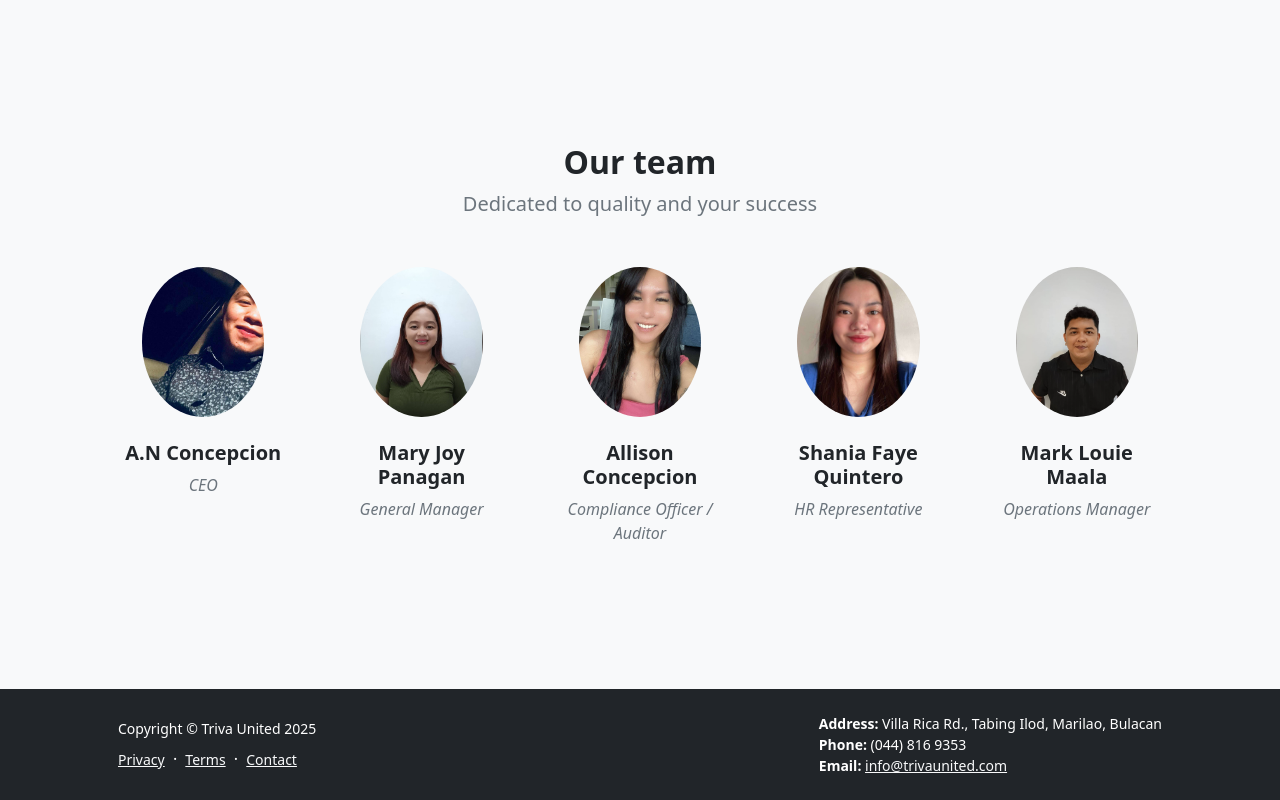
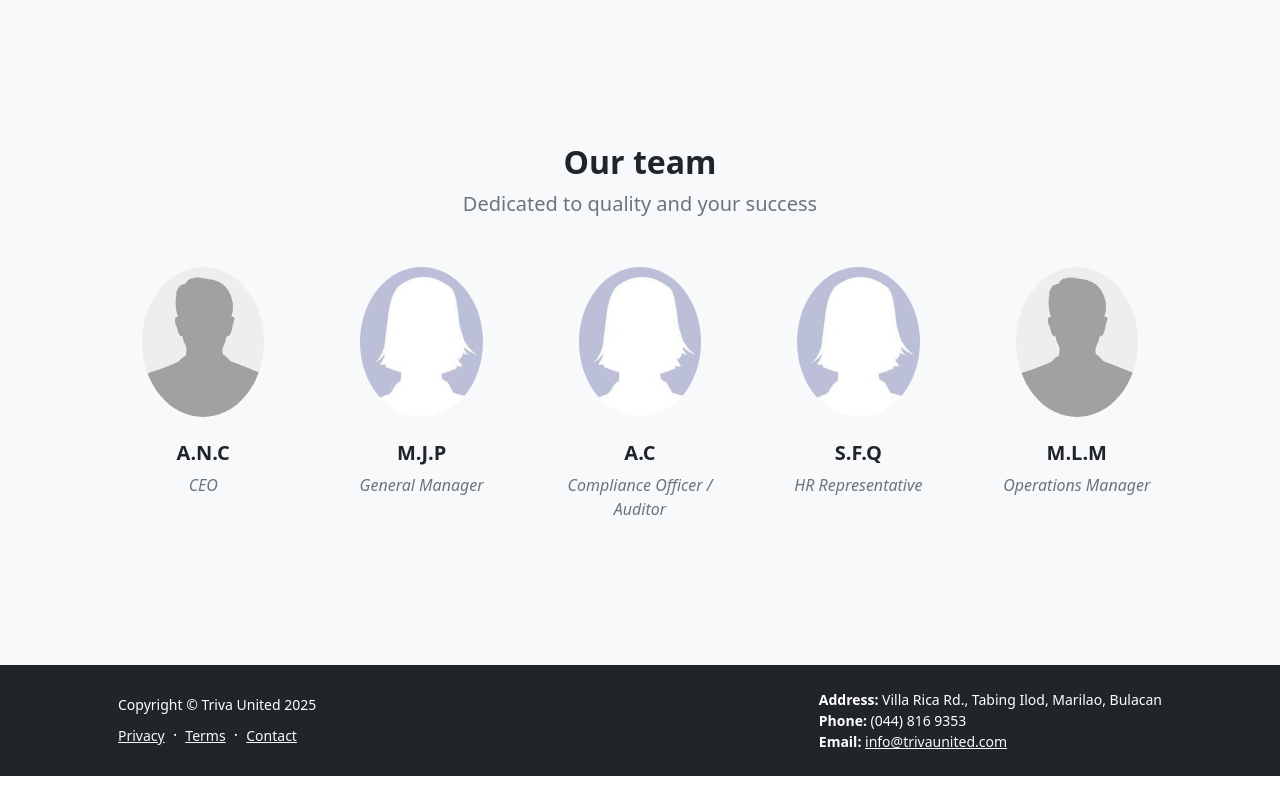
Before and after one commit to lancer1021/TrivaUnited, a plain HTML site: page index.html in a window 1280 px wide. Shown: the part 3417-4217 px from the top of the page. After the commit the page ends 4193 px from the top, so only its background shows below. Drawn offline with nearby package versions, Linux system fonts and the light colour scheme.

Commit message:
Add files via upload

```diff
--- a/index.html
+++ b/index.html
@@ -410,8 +410,8 @@
                     <div class="text-center">
                         <img class="img-fluid rounded-circle mb-4 px-4 img-hover-animate team-img"
                             style="height: 150px; width: 250px; object-fit: cover; object-position: center top;"
-                            src="assets/an.jpg" alt="..." />
-                        <h5 class="fw-bolder">A.N Concepcion</h5>
+                            src="assets/boy.png" alt="..." />
+                        <h5 class="fw-bolder">A.N.C</h5>
                         <div class="fst-italic text-muted">CEO</div>
                     </div>
                 </div>
@@ -419,8 +419,8 @@
                     <div class="text-center">
                         <img class="img-fluid rounded-circle mb-4 px-4 img-hover-animate team-img"
                             style="height: 150px; width: 250px; object-fit: cover; object-position: center;"
-                            src="assets/mary.PNG" alt="..." />
-                        <h5 class="fw-bolder">Mary Joy Panagan</h5>
+                            src="assets/girl.jpg" alt="..." />
+                        <h5 class="fw-bolder">M.J.P</h5>
                         <div class="fst-italic text-muted">General Manager</div>
                     </div>
                 </div>
@@ -428,8 +428,8 @@
                     <div class="text-center">
                         <img class="img-fluid rounded-circle mb-4 px-4 img-hover-animate team-img"
                             style="height: 150px; width: 250px; object-fit: cover; object-position: center top;"
-                            src="assets/alli.jpg" alt="..." />
-                        <h5 class="fw-bolder">Allison Concepcion</h5>
+                            src="assets/girl.jpg" alt="..." />
+                        <h5 class="fw-bolder">A.C</h5>
                         <div class="fst-italic text-muted">Compliance Officer / Auditor</div>
                     </div>
                 </div>
@@ -437,8 +437,8 @@
                     <div class="text-center">
                         <img class="img-fluid rounded-circle mb-4 px-4 img-hover-animate team-img"
                             style="height: 150px; width: 250px; object-fit: cover; object-position: center;"
-                            src="assets/shan.jpg" alt="..." />
-                        <h5 class="fw-bolder">Shania Faye Quintero</h5>
+                            src="assets/girl.jpg" alt="..." />
+                        <h5 class="fw-bolder">S.F.Q</h5>
                         <div class="fst-italic text-muted">HR Representative</div>
                     </div>
                 </div>
@@ -446,8 +446,8 @@
                     <div class="text-center">
                         <img class="img-fluid rounded-circle mb-4 px-4 img-hover-animate team-img"
                             style="height: 150px; width: 250px; object-fit: cover; object-position: center ;"
-                            src="assets/mark.PNG" alt="..." />
-                        <h5 class="fw-bolder">Mark Louie Maala</h5>
+                            src="assets/boy.png" alt="..." />
+                        <h5 class="fw-bolder">M.L.M</h5>
                         <div class="fst-italic text-muted">Operations Manager</div>
                     </div>
                 </div>
```
